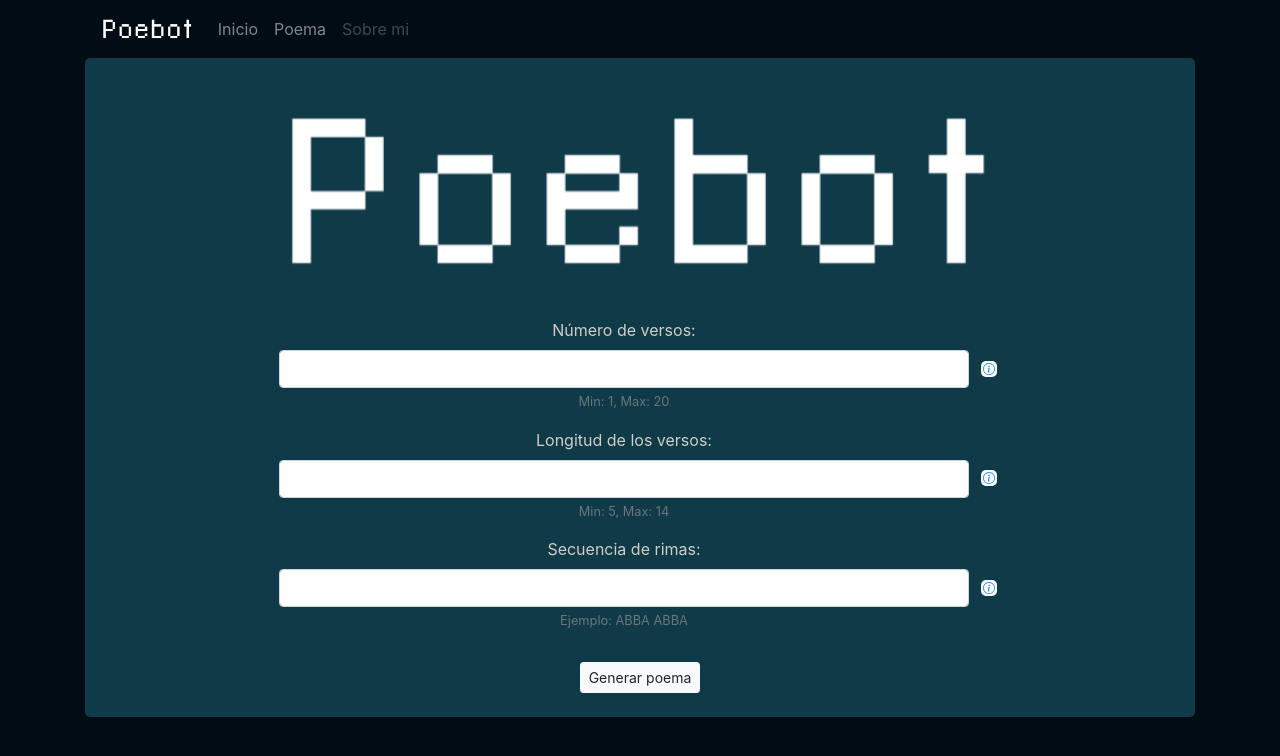
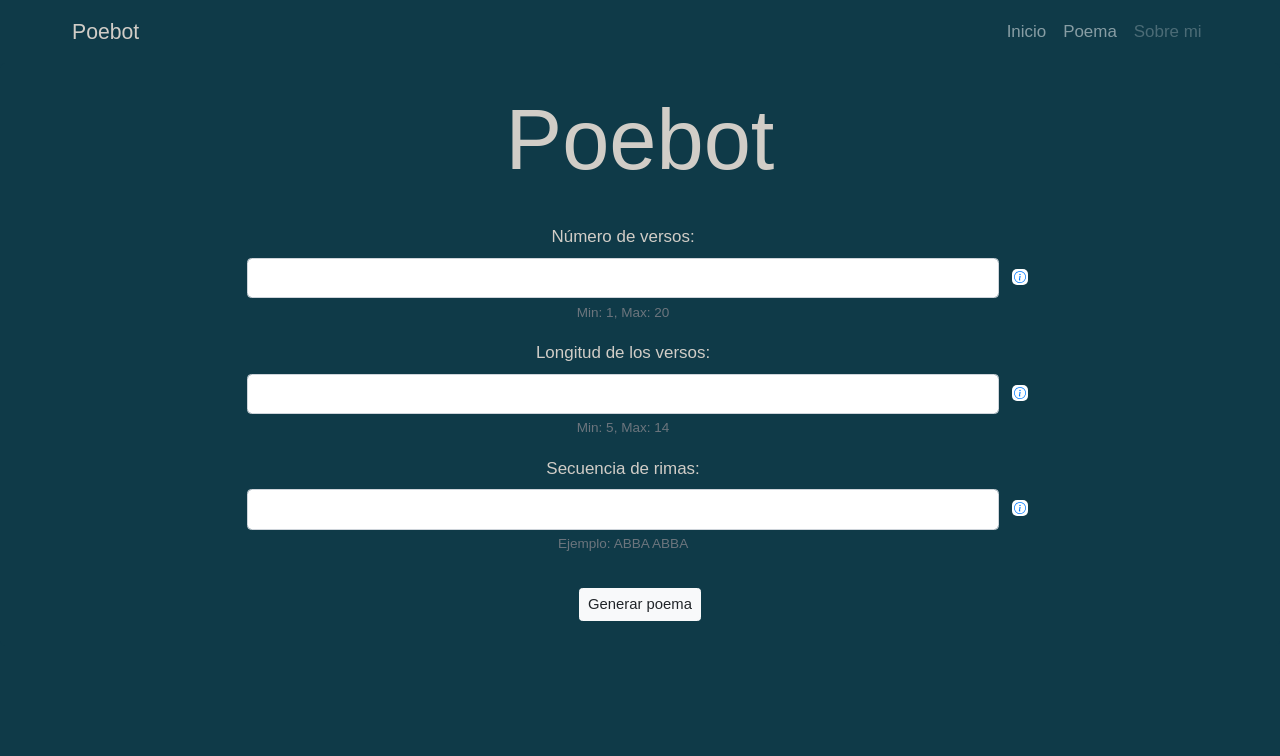
Before and after one commit to neburnodrog/Poebot, a Django app: page /crear/ in a window 1280 px wide. Shown: the top 756 px of the page. Run offline with Django 3.2, Linux system fonts and the light colour scheme; parts of the project's set-up code (start-up, migrations or seed data) failed here and were passed over; some libraries are stand-ins or nearby versions; some web fonts are replaced.

Commit message:
Design decitions: new font, new background etc

```diff
--- a/poems/static/poems/style-v3.css
+++ b/poems/static/poems/style-v3.css
@@ -1,22 +1,25 @@
 html {
-  font-size: calc(1rem * 0.9vw);
+  font-size: calc(0.5rem + 0.7vw);
+  font-family: "lores-9-wide", sans-serif;
+  font-weight: 400;
+  font-style: normal;
 }
 
 body {
-  background-color: #020c15;
-}
-
-nav {
-  background-color: #020c15;
+  background-color: #0f3a48;
+  font-family: inherit;
 }
 
 .jumbotron {
-  border-radius: 5px;
-  background-color: #0f3a48;
+  background-color: inherit;
+}
+
+#poebot-title {
+  font-size: 5em;
 }
 
 #poebot-logo {
-  width: calc(80px + 1vw);
+  font-size: 2em;
 }
 
 .oi {
@@ -45,6 +48,14 @@
   border-radius: 5px;
 }
 
+.verse {
+  font-family: Roboto;
+}
+
+#info-icon {
+  position: relative;
+  transform: translate(150%, -25%);
+}
 /*
 Extra small devices (portrait phones, less than 544px)
 No media query since this is the default in Bootstrap because it is "mobile first"
--- a/poems/templates/poems/poems_base.html
+++ b/poems/templates/poems/poems_base.html
@@ -3,67 +3,94 @@
 {% load static %}
 
 <html lang="es">
-
   <head>
     <!-- Required meta tags -->
-  <meta charset="utf-8">
-  <meta name="viewport" content="width=device-width, initial-scale=1, shrink-to-fit=no">
+    <meta charset="utf-8" />
+    <meta
+      name="viewport"
+      content="width=device-width, initial-scale=1, shrink-to-fit=no"
+    />
     <!-- Bootstrap CSS -->
-  <link rel="stylesheet" href="https://cdn.jsdelivr.net/npm/bootstrap@4.5.3/dist/css/bootstrap.min.css"
-    integrity="sha384-TX8t27EcRE3e/ihU7zmQxVncDAy5uIKz4rEkgIXeMed4M0jlfIDPvg6uqKI2xXr2" crossorigin="anonymous">
-  <link rel="stylesheet"
+    <link
+      rel="stylesheet"
+      href="https://cdn.jsdelivr.net/npm/bootstrap@4.5.3/dist/css/bootstrap.min.css"
+      integrity="sha384-TX8t27EcRE3e/ihU7zmQxVncDAy5uIKz4rEkgIXeMed4M0jlfIDPvg6uqKI2xXr2"
+      crossorigin="anonymous"
+    />
+    <link
+      rel="stylesheet"
       href="https://cdnjs.cloudflare.com/ajax/libs/open-iconic/1.1.1/font/css/open-iconic-bootstrap.min.css"
       integrity="sha512-UyNhw5RNpQaCai2EdC+Js0QL4RlVmiq41DkmCJsRV3ZxipG2L0HhTqIf/H9Hp8ez2EnFlkBnjRGJU2stW3Lj+w=="
-    crossorigin="anonymous" />
+      crossorigin="anonymous"
+    />
+    <!-- Fonts -->
+    <link rel="stylesheet" href="https://use.typekit.net/jkt8dpe.css" />
     <!-- Icon -->
-  <link rel="shortcut icon" type="image/png" href="{% static 'poems/favicon.png' %}" />
+    <link
+      rel="shortcut icon"
+      type="image/png"
+      href="{% static 'poems/favicon.png' %}"
+    />
     <!-- Stylesheet -->
-  <link rel="stylesheet" href="{% static 'poems/style-v3.css' %}">
+    <link rel="stylesheet" href="{% static 'poems/style-v3.css' %}" />
     <!-- Title -->
     <title>{% block title %}{% endblock %}</title>
   </head>
 
   <body>
 
-
+      <nav class="navbar navbar-expand navbar-dark">
         <div class="container-md">
-
-    <nav class="navbar navbar-expand navbar-dark">
-      <a class="navbar-brand" href="{% url 'poems:create_poem' %}"><img src="{% static 'poems/poebot.png' %}"
-          id="poebot-logo" alt="Poebot"></a>
+        <a class="navbar-brand" href="{% url 'poems:create_poem' %}">
+          <p>Poebot</p>
+        </a>
         <ul class="navbar-nav">
-        <li class="nav-item"><a class="nav-link" href="{% url 'poems:home' %}">Inicio</a></li>
-        <li class="nav-item"><a class="nav-link" href="{% url 'poems:create_poem' %}">Poema</a></li>
-        <li class="nav-item"><a class="nav-link disabled" tabindex="-1" aria-disabled="true" href="#">Sobre mi</a></li>
+          <li class="nav-item">
+            <a class="nav-link" href="{% url 'poems:home' %}">Inicio</a>
+          </li>
+          <li class="nav-item">
+            <a class="nav-link" href="{% url 'poems:create_poem' %}">Poema</a>
+          </li>
+          <li class="nav-item">
+            <a
+              class="nav-link disabled"
+              tabindex="-1"
+              aria-disabled="true"
+              href="#"
+              >Sobre mi</a
+            >
+          </li>
         </ul>
       </nav>
 
-
       <div class="jumbotron py-4 text-center">
-      <img src="{% static 'poems/poebot.png' %}" alt="Poebot" class="img-fluid" width="70%">
-      <br>
+        <h1 id="poebot-title">Poebot</h1>
+        <br />
 
         {% block jumbo%}{% endblock%}
       </div>
 
-
       {% block content %}{% endblock %}
-
     </div>
 
-  <script src="https://code.jquery.com/jquery-3.5.1.min.js"
-    integrity="sha256-9/aliU8dGd2tb6OSsuzixeV4y/faTqgFtohetphbbj0=" crossorigin="anonymous"></script>
+    <script
+      src="https://code.jquery.com/jquery-3.5.1.min.js"
+      integrity="sha256-9/aliU8dGd2tb6OSsuzixeV4y/faTqgFtohetphbbj0="
+      crossorigin="anonymous"
+    ></script>
 
     {% block scripts %}{% endblock %}
 
-  <script src="https://cdn.jsdelivr.net/npm/popper.js@1.16.1/dist/umd/popper.min.js"
+    <script
+      src="https://cdn.jsdelivr.net/npm/popper.js@1.16.1/dist/umd/popper.min.js"
       integrity="sha384-9/reFTGAW83EW2RDu2S0VKaIzap3H66lZH81PoYlFhbGU+6BZp6G7niu735Sk7lN"
-    crossorigin="anonymous"></script>
+      crossorigin="anonymous"
+    ></script>
 
-  <script src="https://cdn.jsdelivr.net/npm/bootstrap@4.5.3/dist/js/bootstrap.min.js"
+    <script
+      src="https://cdn.jsdelivr.net/npm/bootstrap@4.5.3/dist/js/bootstrap.min.js"
       integrity="sha384-w1Q4orYjBQndcko6MimVbzY0tgp4pWB4lZ7lr30WKz0vr/aWKhXdBNmNb5D92v7s"
-    crossorigin="anonymous"></script>
-
+      crossorigin="anonymous"
+    ></script>
   </body>
-
 </html>
```
Also changed, not shown: poems/templates/poems/create-poem.html (+40 -27 lines), poems/templates/poems/home.html (+13 -16 lines), poems/templates/poems/poem.html (+24 -26 lines), poems/static/poems/favicon.png. Lines whose indentation alone changed are shown as unchanged.
